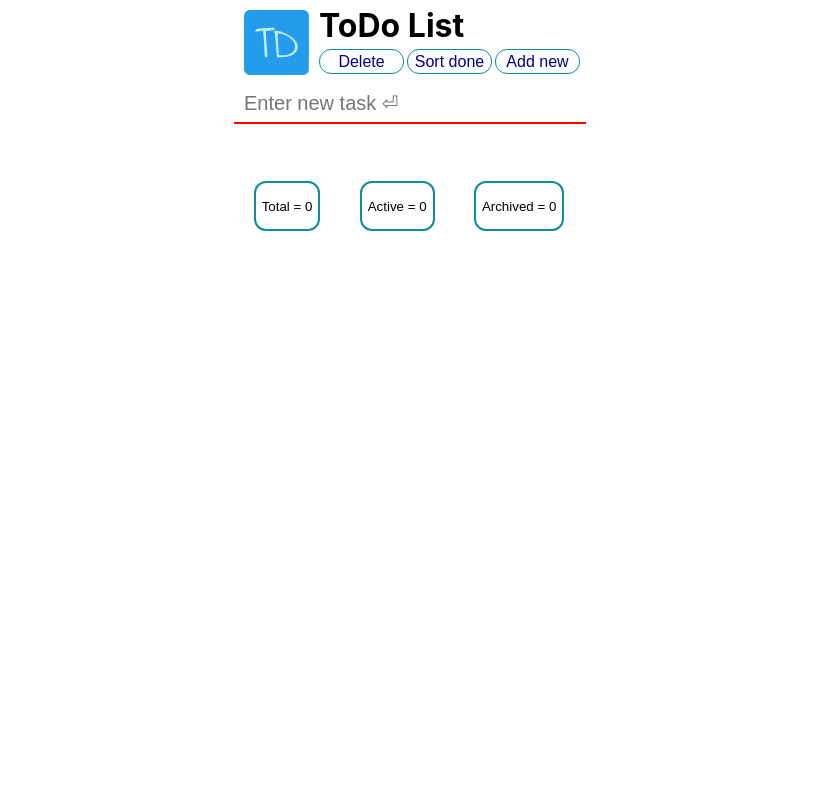
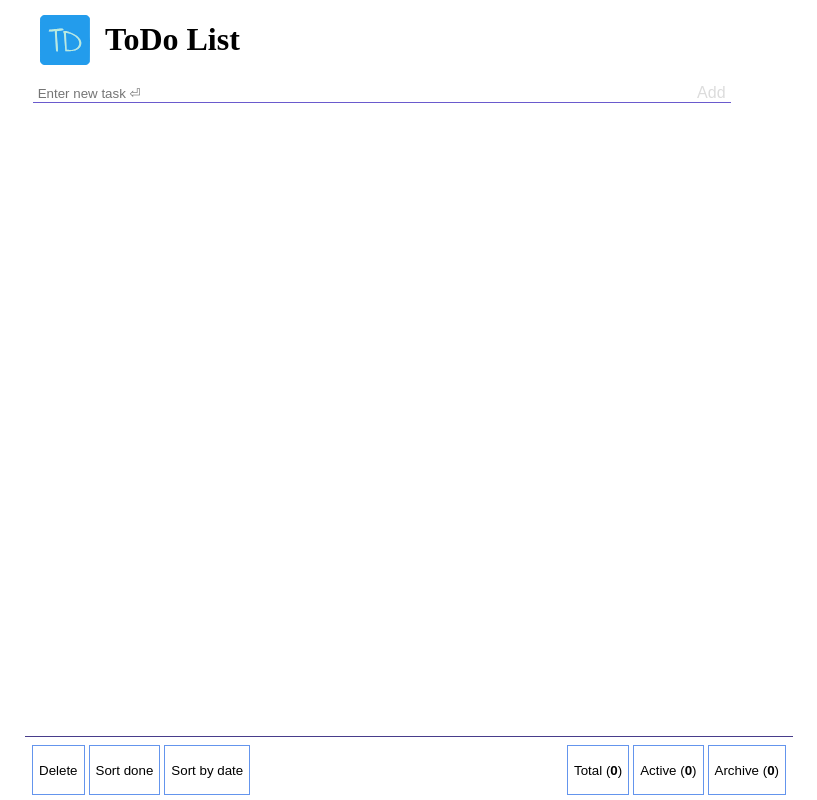
Before and after one commit to AntonySawyer/todo, a React (Create React App) app: page / in a window 1280 px wide. Shown: the whole page, without its empty margins (231-1048 px from the left). Built offline with nearby package versions, Linux system fonts and the light colour scheme.

Commit message:
feat: added dates, fixed styles for resize and localstorage key

```diff
--- a/public/index.html
+++ b/public/index.html
@@ -3,12 +3,10 @@
   <head>
     <meta charset="utf-8" />
     <link rel="shortcut icon" href="%PUBLIC_URL%/favicon.ico" />
-    <meta
-      name="viewport"
-      content="width=device-width, initial-scale=1, shrink-to-fit=no"
-    />
+    <meta name="viewport"
+      content="width=device-width, initial-scale=1, shrink-to-fit=no" />
     <meta name="theme-color" content="#000000" />
-    <title>React App</title>
+    <title>Little ToDo App</title>
   </head>
   <body>
     <div id="root"></div>
--- a/src/App.css
+++ b/src/App.css
@@ -1,40 +1,11 @@
-.App {
-  margin: 0 auto;
-  height: -webkit-fill-available;
-  align-content: center;
-  display: flex;
-  flex-direction: column;
-  justify-content: space-between;
-}
-
 main {
-  overflow: auto;
-  height: -webkit-fill-available;
+  margin-top: 110px;
+  margin-bottom: 70px;
 }
 
 ul {
+  list-style: none;
+  padding: 0;
   display: flex;
   flex-direction: column-reverse;
-  list-style: none;
-  padding: 5px;
 }
-
-button {
-  background-color: white;
-  color: black;
-  border: 2px solid rgb(13, 141, 154);
-  border-radius: 12px;
-  -webkit-transition-duration: 0.4s; /* Safari */
-  transition-duration: 0.4s;
-}
-
-button:hover {
-  background-color: rgb(13, 141, 154);
-  color: white;
-  cursor: pointer;
-}
-
-:active, :hover, :focus {
-  outline: 0;
-  outline-offset: 0;
-}
--- a/src/App.tsx
+++ b/src/App.tsx
@@ -26,6 +26,9 @@ class App extends Component<int.IAppProps> {
 
   sortCompleted() {
     this.props.dispatch({type: 'SORT_COMPLETED', payload: ''});
+  }
+  sortByDate() {
+    this.props.dispatch({type: 'SORT_BY_DATE', payload: ''});
   }
 
   onKeyDown = (e: any) => {
@@ -70,8 +73,11 @@ class App extends Component<int.IAppProps> {
     return (
       <div className="inputGroup">
         <input type="text" className="taskInput" placeholder="Enter new task ⏎"
+                required pattern="\S+"
                 ref={(input: HTMLInputElement) => {this.taskInput = input}}
                 onKeyPress={this.onKeyDown} />
+        <button className="taskInputBtn" title="Add new task"
+                onClick={this.addTask.bind(this)}>Add</button>
       </div>
     )
   }
@@ -79,10 +85,7 @@ class App extends Component<int.IAppProps> {
   render() {
     return (
       <div className="App">
-        <Header addTask={this.addTask.bind(this)}
-                deleteCompleted={this.deleteCompleted.bind(this)}
-                sortCompleted={this.sortCompleted.bind(this)}
-                inputGroup={this.inputGroup.bind(this)} />
+        <Header inputGroup={this.inputGroup.bind(this)} />
         <main>
 
           <ul>
@@ -100,7 +103,10 @@ class App extends Component<int.IAppProps> {
         </main>
         <Footer total={this.props.tasks.length}
                 arhive={this.props.tasks.filter(el => el.isDone).length}
-                filter={this.hideTarget.bind(this)} />
+                filter={this.hideTarget.bind(this)}
+                deleteCompleted={this.deleteCompleted.bind(this)}
+                sortCompleted={this.sortCompleted.bind(this)}
+                sortByDate={this.sortByDate.bind(this)} />
       </div>
     );
   }
--- a/src/components/Footer/Footer.css
+++ b/src/components/Footer/Footer.css
@@ -1,11 +1,112 @@
 footer {
-    left: 0;
+    position: fixed;
     bottom: 0;
+    background: white;
     width: 100%;
-    background-color: white;
-    min-height: 50px;
-    padding: 15px 0;
-    overflow: auto;
+    max-width: 768px;
+    height: 60px;
+    z-index: 1;
     display: flex;
-    justify-content: space-around;
+    flex-direction: row;
+    justify-content: space-between;
+    border-top: 1px solid darkslateblue;
+    padding-top: 3px;
 }
+.control,
+.viewed {
+    float: right;
+    padding: 5px;
+    display: flex;
+    flex-wrap: nowrap;
+}
+
+footer button {
+    background: transparent;
+    border: 1px solid cornflowerblue;
+    margin: 0 2px;
+    height: 100%;
+}
+
+footer button:hover {
+    background-color: cornflowerblue;
+    color: white;
+}
+
+@media only screen
+    and (min-device-width: 400px)  {
+        footer input[type="radio"],
+        footer label {
+            display: none;
+        }
+    }
+/* Portrait */
+@media only screen
+  and (max-device-width: 400px) {
+    .control,
+    .viewed {
+        display: none;
+        width: 80%;
+    }
+
+    .showControl:checked ~ .control {
+        display: flex;
+    }
+
+    .showViewed:checked ~ .viewed {
+        display: flex;
+    }
+
+    input[type="radio"] {
+        position: absolute;
+        z-index: -1;
+        opacity: 0;
+        margin: 10px 0 0 7px;
+      }
+
+    input[type="radio"] + label {
+        padding: 5px 5px 5px 30px;
+        cursor: pointer;
+        height: 22px;
+        width: 60px;
+    }
+
+    label[for="showControl"] {
+        align-self: flex-end;
+        position: absolute;
+    }
+
+    input[type="radio"] + label:before {
+        content: '';
+        position: absolute;
+        top: 4px;
+        left: 2px;
+        width: 22px;
+        height: 22px;
+        border: 1px solid #CDD1DA;
+        border-radius: 50%;
+        background: #FFF;
+    }
+
+      input[type="radio"] + label:after {
+        content: '';
+        position: absolute;
+        top: 8px;
+        left: 6px;
+        width: 16px;
+        height: 16px;
+        border-radius: 50%;
+        background: #62bfbf;
+        box-shadow: inset 0 1px 1px rgba(0,0,0,.5);
+        opacity: 0;
+        transition: .2s;
+    }
+
+    input[type="radio"]:checked + label:after {
+        opacity: 1;
+    }
+
+    footer button {
+        padding: 0;
+        flex-basis: 100%;
+    }
+}
--- a/src/components/Footer/Footer.tsx
+++ b/src/components/Footer/Footer.tsx
@@ -6,9 +6,20 @@ class Footer extends React.Component<int.IFooter> {
     render() {
         return (
             <footer>
-                <button onClick={this.props.filter.bind(this, '')} title="Show all">Total = {this.props.total}</button>
-                <button onClick={this.props.filter.bind(this, 'archive')} title="Show only active">Active = {this.props.total - this.props.arhive}</button>
-                <button onClick={this.props.filter.bind(this, 'active')} title="Show only archived">Archived = {this.props.arhive}</button>
+                    <input type="radio" name="menuRadio" id="showViewed" className="showViewed" defaultChecked />
+                    <label htmlFor="showViewed">Filters</label>
+                    <input type="radio" name="menuRadio" id="showControl" className="showControl" />
+                    <label htmlFor="showControl">Controls</label>
+                    <div className="control">
+                        <button onClick={this.props.deleteCompleted} title="Delete marked">Delete</button>
+                        <button onClick={this.props.sortCompleted} title="Active to top">Sort done</button>
+                        <button onClick={this.props.sortByDate} title="First fresh">Sort by date</button>
+                    </div>
+                    <div className="viewed">
+                        <button onClick={this.props.filter.bind(this, '')} title="Show all">Total (<b>{this.props.total}</b>)</button>
+                        <button onClick={this.props.filter.bind(this, 'archive')} title="Show only active">Active (<b>{this.props.total - this.props.arhive}</b>)</button>
+                        <button onClick={this.props.filter.bind(this, 'active')} title="Show only archived">Archive (<b>{this.props.arhive}</b>)</button>
+                    </div>
             </footer>
         );
       }
--- a/src/components/Header/Header.css
+++ b/src/components/Header/Header.css
@@ -1,56 +1,50 @@
-.logo {
-    width: 65px;
-    float: left;
-    padding: 10px;
+header {
+  position: fixed;
+  width: 100%;
+  top: 0;
+  background-color: white;
+  height: 110px;
+  z-index: 1;
 }
 
-header > h1 {
-    margin-bottom: -11px;
-    top: -15px;
-    position: relative;
+.logo {
+  width: 50px;
+  float: left;
+  margin: 15px;
 }
 
-.control > button {
-  height: 25px;
-  width: 85px;
-  margin-right: 3px;
-  border: 1px solid rgb(13, 141, 154);
-  background-color: white;
-  color: darkblue;
-  font-size: 16px;
+.inputGroup {
+  position: relative;
+  font-size: 20px;
+  margin-bottom: 5px;
+  max-width: 768px;
 }
 
-.control > button:hover {
-    background-color: rgb(13, 141, 154);
-    color: white;
-    cursor: pointer;
+.taskInput {
+  width: 90%;
+  margin-left: 1%;
+  border: none;
+  border-bottom: 1px slateblue solid;
+  padding-left: 5px;
 }
 
-  .taskInput {
-    width: 97%;
-    height: 35px;
-    border: none;
-    border-bottom: 2px solid red;
-    padding-left: 10px;
-    font-size: 20px;
-    outline: none;
-  }
+.taskInputBtn {
+  position: absolute;
+  bottom: 0;
+  right: 0;
+  border: none;
+  padding-left: 20px;
+  margin-right: 8%;
+  font-size: 16px;
+  background-color: transparent;
+  color: gainsboro;
+}
 
-  .taskInput:focus {
-    border-bottom: 2px solid #555;
-  }
+.taskInput:not(:placeholder-shown) ~ .taskInputBtn,
+.taskInput:focus ~ .taskInputBtn {
+  bottom: 20px;
+}
 
-  .taskInputLabel {
-    position: absolute;
-    top: 0;
-    left: 20%;
-    font-size: var(--font-size-small);
-    opacity: 1;
-    transform: translateY(0);
-    transition: all 0.2s ease-out;
-  }
-
-  .taskInput:placeholder-shown + label {
-    opacity: 0;
-    transform: translateY(1rem);
-  }
+.taskInputBtn:hover {
+  cursor: pointer;
+}
--- a/src/components/Header/Header.tsx
+++ b/src/components/Header/Header.tsx
@@ -10,11 +10,6 @@ class Header extends React.Component<int.IHeader> {
             <header>
                 <img src={logo} alt="logo" className="logo" />
                 <h1>ToDo List</h1>
-                <div className="control">
-                    <button onClick={this.props.deleteCompleted} title="Delete marked">Delete</button>
-                    <button onClick={this.props.sortCompleted} title="Active to top">Sort done</button>
-                    <button onClick={this.props.addTask} title="Add new task">Add new</button>
-                </div>
                 {this.props.inputGroup()}
             </header>
         );
--- a/src/index.css
+++ b/src/index.css
@@ -1,10 +1,8 @@
 body {
-  width: 350px;
+  max-width: 768px;
   margin: 0 auto;
-  padding: 0;
-  font-family: -apple-system, BlinkMacSystemFont, 'Segoe UI', 'Roboto', 'Oxygen',
-    'Ubuntu', 'Cantarell', 'Fira Sans', 'Droid Sans', 'Helvetica Neue',
-    sans-serif;
-  -webkit-font-smoothing: antialiased;
-  -moz-osx-font-smoothing: grayscale;
 }
+
+input:focus {
+  outline: none;
+}
--- a/src/utils/reducer.ts
+++ b/src/utils/reducer.ts
@@ -16,6 +16,15 @@ export default function reducer(state: int.ITask[] = [], action: int.IAction) {
         case 'SORT_COMPLETED':
             return [...state.sort(el => el.isDone === true ? -1 : 1)];
         break;
+        case 'SORT_BY_DATE':
+            return [...state.sort((a,b) => {
+                const firstDateArr:string[] = a.creationDate.toString().split('.');
+                const secondDateArr:string[] = b.creationDate.toString().split('.');
+                const firstDate = new Date(Number(firstDateArr[1]), Number(firstDateArr[0]), Number(firstDateArr[2]));
+                const secondDate = new Date(Number(secondDateArr[1]), Number(secondDateArr[0]), Number(secondDateArr[2]));
+                return firstDate.valueOf() >= secondDate.valueOf() ? 1 : -1;
+            })];
+        break;
         case 'DELETE_MARKED':
             return [...state.filter(el => el.isDone !== true)];
         break;
```
Also changed, not shown: src/components/TaskItem/TaskItem.css (+59 -53 lines), src/interfaces.ts (+4 -4 lines), public/manifest.json.
